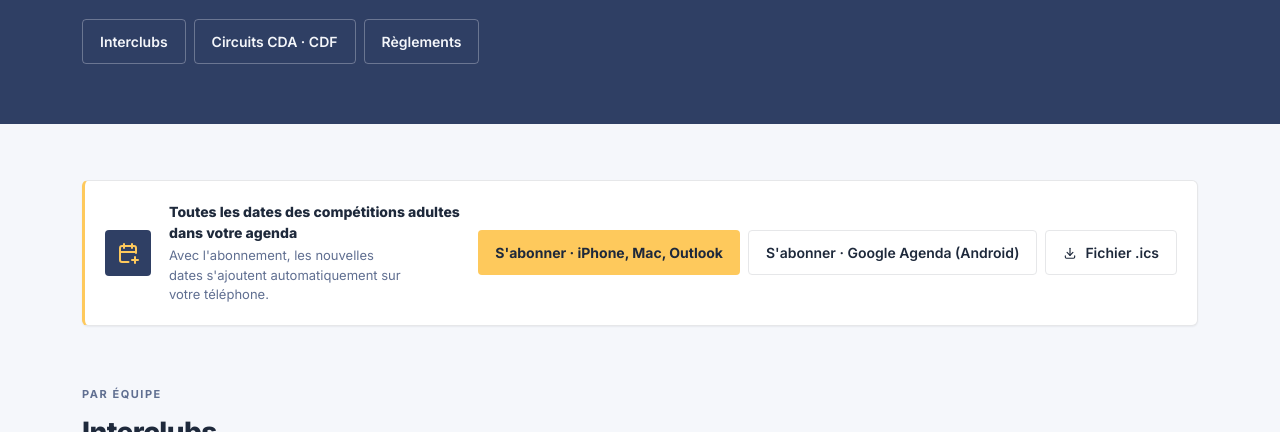
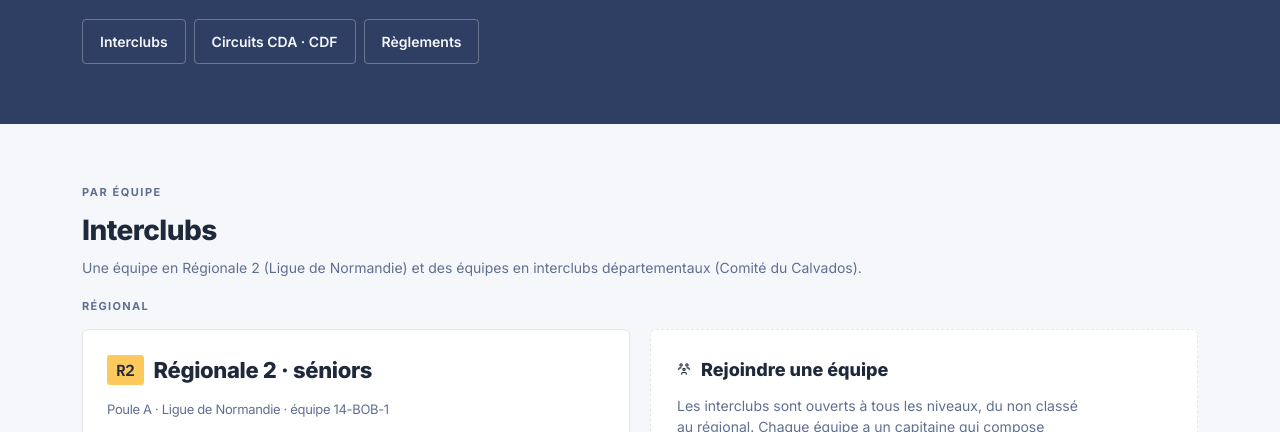
Before and after one commit to fanfandev14/bob14.fr, a website: page competitions-adultes.html in a window 1280 px wide. Shown: the part 359-791 px from the top of the page. Drawn offline with Linux system fonts and the light colour scheme.

Commit message:
refactor: agendas .ics par carte uniquement, un fichier par équipe d'interclubs

```diff
--- a/competitions-adultes.html
+++ b/competitions-adultes.html
@@ -96,21 +96,6 @@
   </div>
 </section>
 
-<section class="container section--sub">
-  <div class="cal-sub">
-    <span class="cal-sub__icon"><svg class="ic" aria-hidden="true"><use href="#i-calendar-plus"/></svg></span>
-    <div class="cal-sub__text">
-      <span class="cal-sub__title">Toutes les dates des compétitions adultes dans votre agenda</span>
-      <span class="cal-sub__meta">Avec l'abonnement, les nouvelles dates s'ajoutent automatiquement sur votre téléphone.</span>
-    </div>
-    <div class="cal-sub__actions">
-      <a href="webcal://www.bob14.fr/assets/cal/bob-competitions-adultes.ics" class="btn btn--primary btn--sm">S'abonner · iPhone, Mac, Outlook</a>
-      <a href="https://calendar.google.com/calendar/render?cid=webcal%3A%2F%2Fwww.bob14.fr%2Fassets%2Fcal%2Fbob-competitions-adultes.ics" target="_blank" rel="noopener" class="btn btn--outline btn--sm">S'abonner · Google Agenda (Android)</a>
-      <a href="assets/cal/bob-competitions-adultes.ics" class="btn btn--outline btn--sm"><svg class="ic" aria-hidden="true"><use href="#i-download"/></svg>Fichier .ics</a>
-    </div>
-  </div>
-</section>
-
 <section id="interclubs" class="container section--sub anchor">
   <div class="section-head">
     <span class="eyebrow">Par équipe</span>
@@ -133,7 +118,7 @@
       </ul>
       <p class="comp__teams">Poule A : Bricquebec (UCBB), Union Bad. de la Baie, Section Agnelaise, Conquérant Caen (CBCC 5), Condé-sur-Sarthe, <strong>BOB</strong>, Badmint'ifs (IFS 4), Carentan.</p>
       <a href="https://icbad.ffbad.org/competition/2601038" target="_blank" rel="noopener" class="arrow-link">Composition, résultats et feuilles de match sur icbad<svg class="ic" aria-hidden="true"><use href="#i-external-link"/></svg></a>
-      <a href="assets/cal/bob-r2.ics" class="btn btn--outline btn--sm comp__cal"><svg class="ic" aria-hidden="true"><use href="#i-calendar-plus"/></svg>Ajouter au calendrier</a>
+      <a href="assets/cal/bob-r2.ics" class="btn btn--outline btn--sm comp__cal"><svg class="ic" aria-hidden="true"><use href="#i-calendar-plus"/></svg>Ajouter les dates de l'équipe au calendrier</a>
     </div>
     <div class="interclub interclub--empty">
       <div class="interclub__head"><svg class="ic" aria-hidden="true"><use href="#i-users-group"/></svg><span class="title">Rejoindre une équipe</span></div>
--- a/scss/_components.scss
+++ b/scss/_components.scss
@@ -488,37 +488,6 @@
   }
 }
 
-// ---- Abonnement agenda (.ics / webcal) ----
-.cal-sub {
-  display: flex;
-  align-items: center;
-  flex-wrap: wrap;
-  gap: 16px 18px;
-  padding: 20px;
-  @include surface;
-  border-left: 3px solid $amber;
-
-  &__icon {
-    flex: none;
-    width: 46px;
-    height: 46px;
-    display: grid;
-    place-items: center;
-    border-radius: var(--tblr-border-radius);
-    background: $navy;
-    color: $amber;
-    .ic { width: 24px; height: 24px; }
-  }
-  &__text  { flex: 1 1 260px; min-width: 0; display: flex; flex-direction: column; gap: 3px; }
-  &__title { font-weight: 800; }
-  &__meta  { font-size: var(--glpi-fs-sm); color: var(--tblr-secondary); text-wrap: pretty; }
-  &__actions { display: flex; flex-wrap: wrap; gap: 8px; }
-
-  @include respond(sm) {
-    &__actions { width: 100%; .btn { flex: 1 1 100%; justify-content: center; } }
-  }
-}
-
 // ---- Carte de téléchargement PDF ----
 .dl-card {
   display: flex;
```
Also changed, not shown: competitions-jeunes.html (+0 -15 lines), scripts/build-ics.mjs (+5 -16 lines), assets/css/bob.css, assets/css/site.css, 7 other files.
